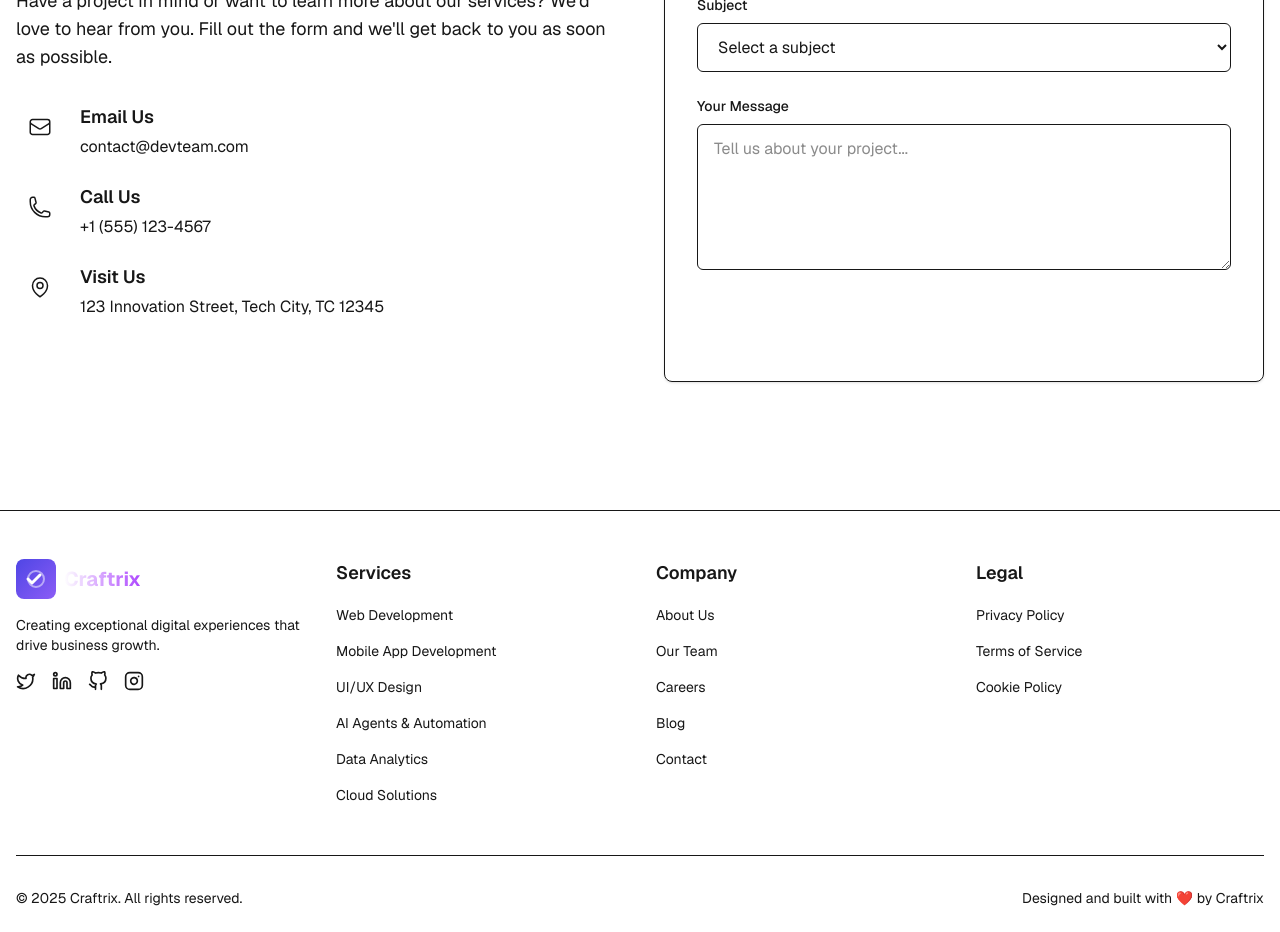
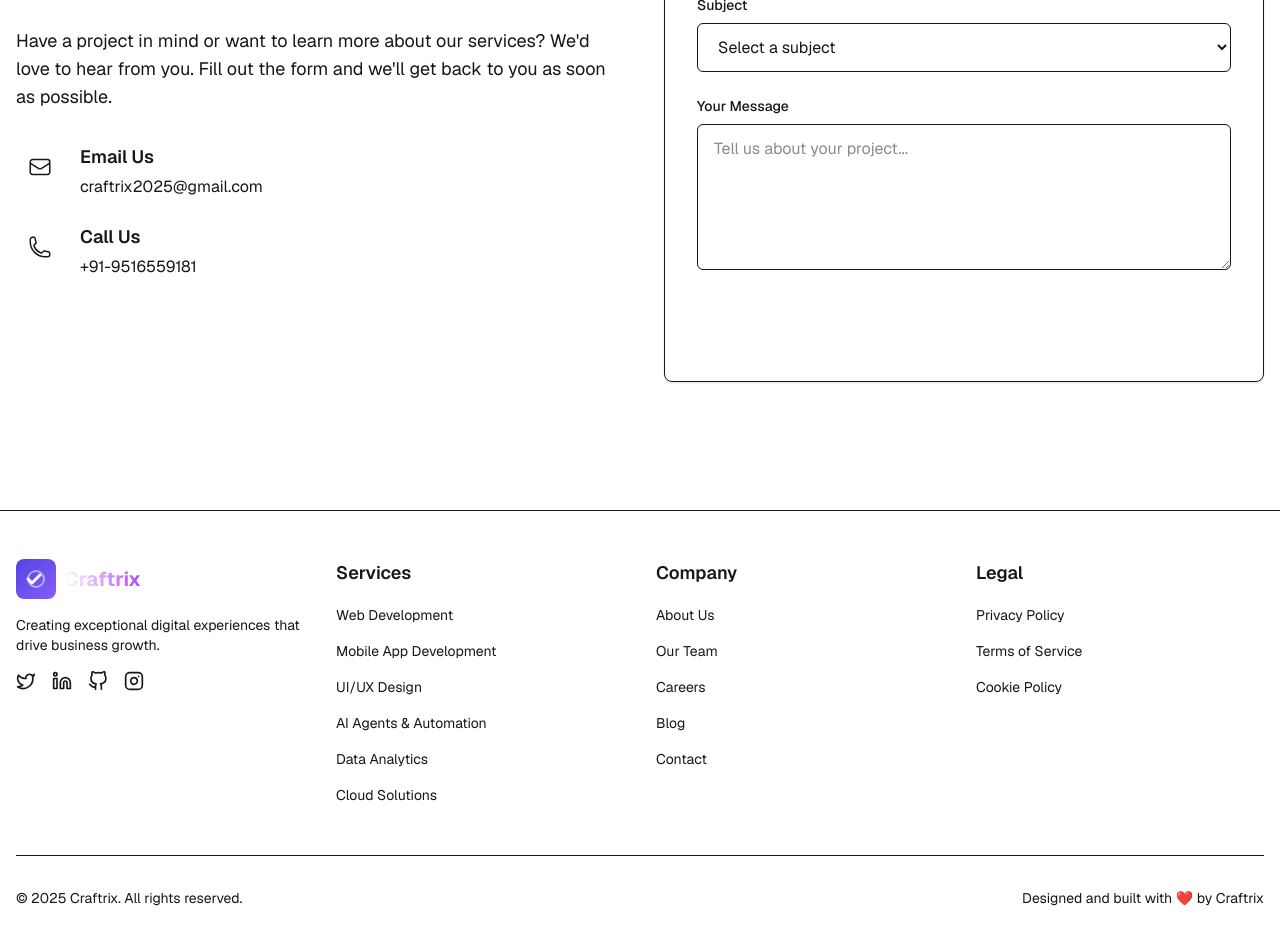
Before and after one commit to shriramt124/portfilio-freelance, a Next.js app: page / in a window 1280 px wide. Shown: the part 6040-6972 px from the top of the page. Built offline with nearby package versions, Linux system fonts and the light colour scheme.

Commit message:
"removed addresss"

```diff
--- a/app/components/ContactSection.tsx
+++ b/app/components/ContactSection.tsx
@@ -95,7 +95,7 @@ const ContactSection = () => {
                 </div>
                 <div>
                   <h3 className="text-lg font-semibold mb-1">Email Us</h3>
-                  <p className="text-muted-foreground">contact@devteam.com</p>
+                  <p className="text-muted-foreground">craftrix2025@gmail.com</p>
                 </div>
               </div>
 
@@ -118,37 +118,10 @@ const ContactSection = () => {
                 </div>
                 <div>
                   <h3 className="text-lg font-semibold mb-1">Call Us</h3>
-                  <p className="text-muted-foreground">+1 (555) 123-4567</p>
+                  <p className="text-muted-foreground">+91-9516559181</p>
                 </div>
               </div>
 
-              <div className="flex items-start space-x-4">
-                <div className="bg-primary/10 p-3 rounded-full text-primary">
-                  <svg
-                    xmlns="http://www.w3.org/2000/svg"
-                    fill="none"
-                    viewBox="0 0 24 24"
-                    strokeWidth={1.5}
-                    stroke="currentColor"
-                    className="w-6 h-6"
-                  >
-                    <path
-                      strokeLinecap="round"
-                      strokeLinejoin="round"
-                      d="M15 10.5a3 3 0 11-6 0 3 3 0 016 0z"
-                    />
-                    <path
-                      strokeLinecap="round"
-                      strokeLinejoin="round"
-                      d="M19.5 10.5c0 7.142-7.5 11.25-7.5 11.25S4.5 17.642 4.5 10.5a7.5 7.5 0 1115 0z"
-                    />
-                  </svg>
-                </div>
-                <div>
-                  <h3 className="text-lg font-semibold mb-1">Visit Us</h3>
-                  <p className="text-muted-foreground">123 Innovation Street, Tech City, TC 12345</p>
-                </div>
-              </div>
             </div>
           </motion.div>
 
```
